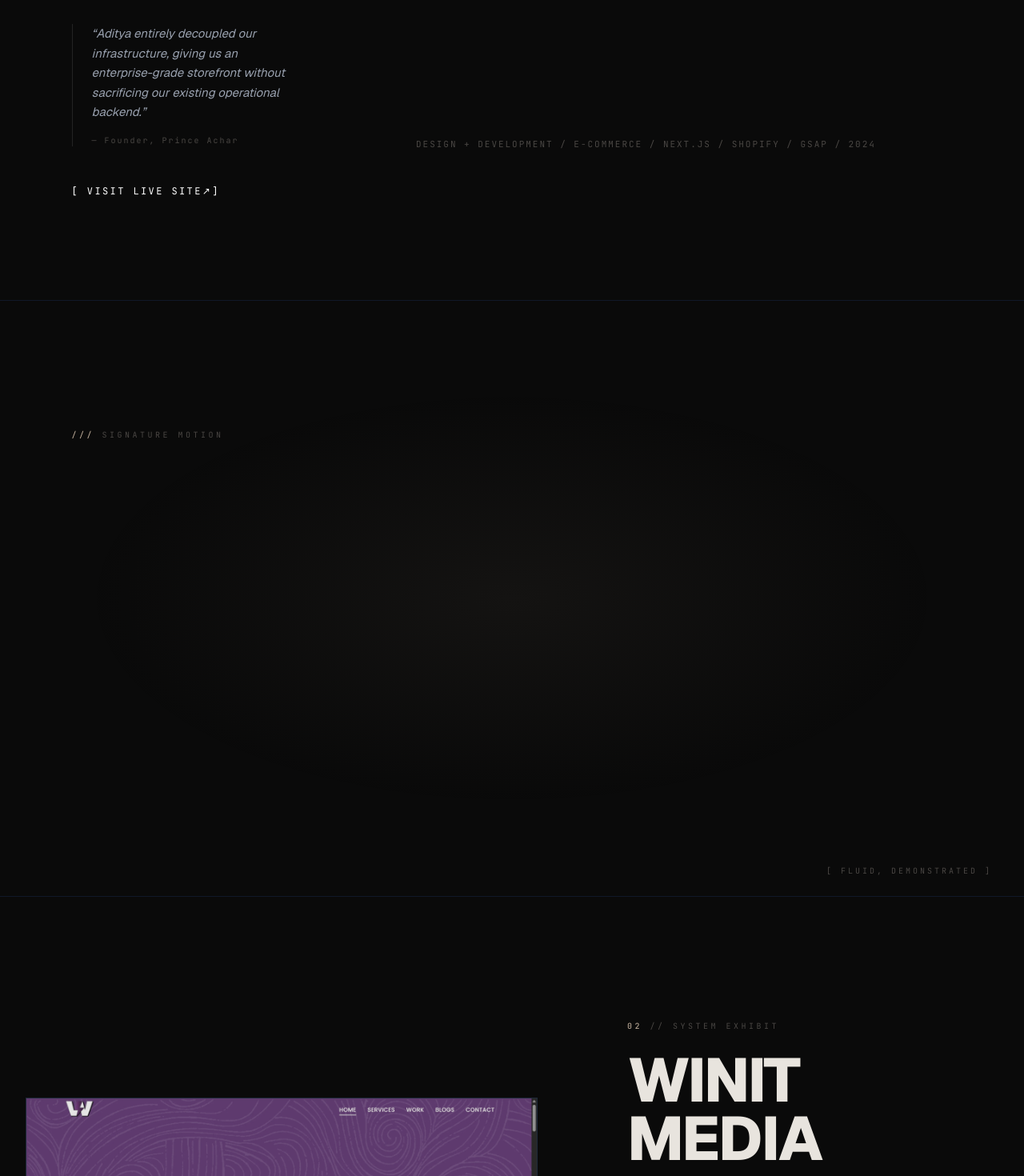
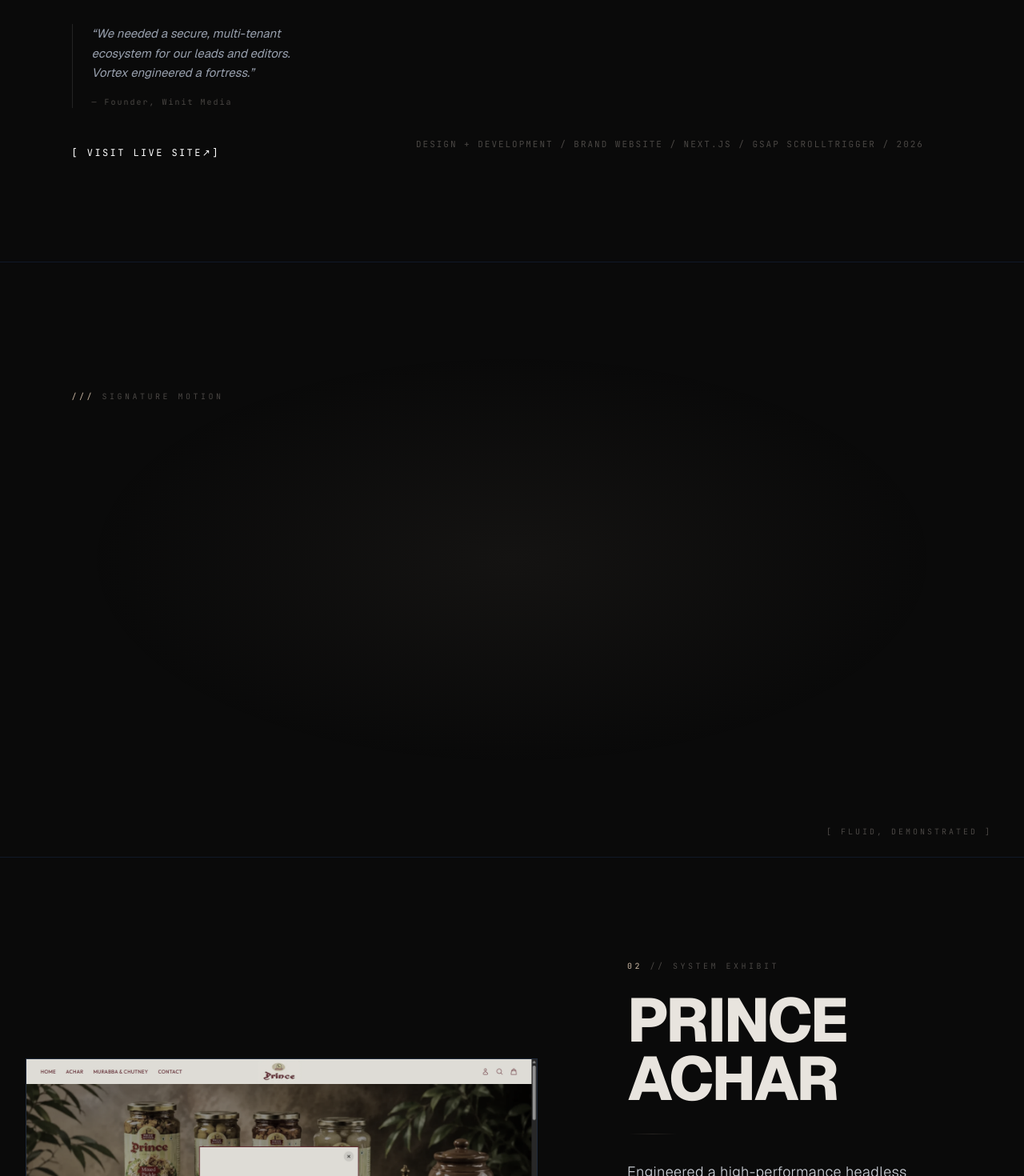
Before and after one commit to acaditya10/vortex, a Next.js app: page / in a window 1280 px wide. Shown: the part 1480-2950 px from the top of the page at 80% size. Built offline with nearby package versions, Linux system fonts and the light colour scheme.

Commit message:
feat: reorder exhibits - Winit Media first, update all years to 2026

```diff
--- a/src/components/SystemExhibits.tsx
+++ b/src/components/SystemExhibits.tsx
@@ -6,30 +6,30 @@
     <section id="work" className="relative z-10 bg-[var(--bg)]">
       <Exhibit
         index="01"
-        name="PRINCE ACHAR"
-        hook="Engineered a high-performance headless Shopify build with seamless GSAP page transitions and edge-delivered visual assets. Bypassed Shopify's rigid templates to deliver instant page loads, creating a frictionless shopping experience designed to maximize conversion rates."
-        quote="Aditya entirely decoupled our infrastructure, giving us an enterprise-grade storefront without sacrificing our existing operational backend."
+        name="WINIT MEDIA"
+        hook="Built a kinetic typography system and custom SVG interactive diagrams with buttery-smooth scroll triggers. Architected a secure, multi-domain enterprise platform so their internal team can safely edit content and manage leads without risking the platform's stability."
+        quote="We needed a secure, multi-tenant ecosystem for our leads and editors. Vortex engineered a fortress."
         quoteAuthor="Founder"
-        quoteRole="Prince Achar"
-        metaLine="DESIGN + DEVELOPMENT / E-COMMERCE / NEXT.JS / SHOPIFY / GSAP / 2024"
-        href="https://princeachar.com"
-        imageSrc="/pa1.webp"
-        imageAlt="Prince Achar headless commerce storefront"
+        quoteRole="Winit Media"
+        metaLine="DESIGN + DEVELOPMENT / BRAND WEBSITE / NEXT.JS / GSAP SCROLLTRIGGER / 2026"
+        href="https://winitmedia.com"
+        imageSrc="/wm1.webp"
+        imageAlt="Winit Media enterprise platform interface"
       />
 
       <Agitator />
 
       <Exhibit
         index="02"
-        name="WINIT MEDIA"
-        hook="Built a kinetic typography system and custom SVG interactive diagrams with buttery-smooth scroll triggers. Architected a secure, multi-domain enterprise platform so their internal team can safely edit content and manage leads without risking the platform's stability."
-        quote="We needed a secure, multi-tenant ecosystem for our leads and editors. Vortex engineered a fortress."
+        name="PRINCE ACHAR"
+        hook="Engineered a high-performance headless Shopify build with seamless GSAP page transitions and edge-delivered visual assets. Bypassed Shopify's rigid templates to deliver instant page loads, creating a frictionless shopping experience designed to maximize conversion rates."
+        quote="Aditya entirely decoupled our infrastructure, giving us an enterprise-grade storefront without sacrificing our existing operational backend."
         quoteAuthor="Founder"
-        quoteRole="Winit Media"
-        metaLine="DESIGN + DEVELOPMENT / BRAND WEBSITE / NEXT.JS / GSAP SCROLLTRIGGER / 2024"
-        href="https://winitmedia.com"
-        imageSrc="/wm1.webp"
-        imageAlt="Winit Media enterprise platform interface"
+        quoteRole="Prince Achar"
+        metaLine="DESIGN + DEVELOPMENT / E-COMMERCE / NEXT.JS / SHOPIFY / GSAP / 2026"
+        href="https://princeachar.com"
+        imageSrc="/pa1.webp"
+        imageAlt="Prince Achar headless commerce storefront"
         reversed
       />
 
@@ -40,7 +40,7 @@
         quote="The kinetic UI is flawless, but the real masterpiece is the zero-deploy content pipeline Aditya built for our team."
         quoteAuthor="Founder"
         quoteRole="Upmark Media"
-        metaLine="DESIGN + DEVELOPMENT / DIGITAL EXPERIENCE / NEXT.JS / FRAMER MOTION / 2024"
+        metaLine="DESIGN + DEVELOPMENT / DIGITAL EXPERIENCE / NEXT.JS / FRAMER MOTION / 2026"
         href="https://upmarkmedia.com"
         imageSrc="/um1.webp"
         imageAlt="Upmark Media content platform interface"
```
